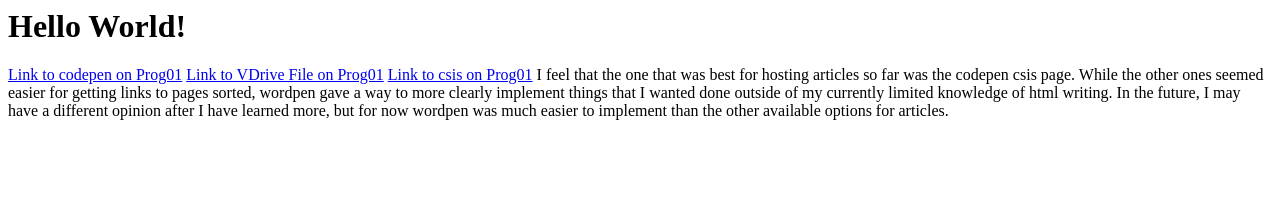
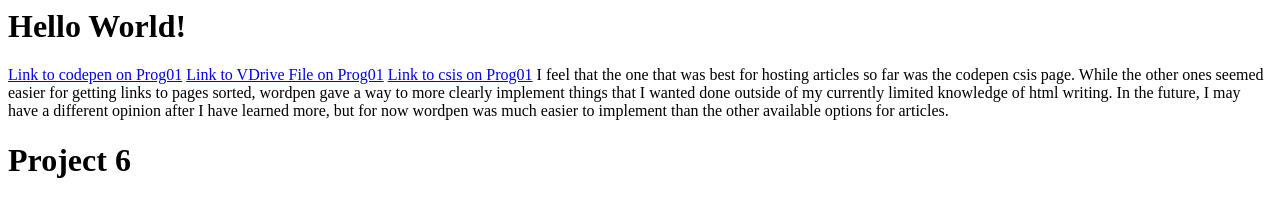
Before and after one commit to mdneilso/index.html, a plain HTML site: page index.html in a window 1280 px wide. Drawn offline with Linux system fonts and the light colour scheme.

Commit message:
Update index.html

```diff
--- a/index.html
+++ b/index.html
@@ -8,3 +8,4 @@ I feel that the one that was best for hosting articles so far was the codepen cs
   currently limited knowledge of html writing. In the future, I may have a different opinion after I have learned more, but
   for now wordpen was much easier to implement than the other available options for articles.
 </p>
+<h1>Project 6</h1>
```
